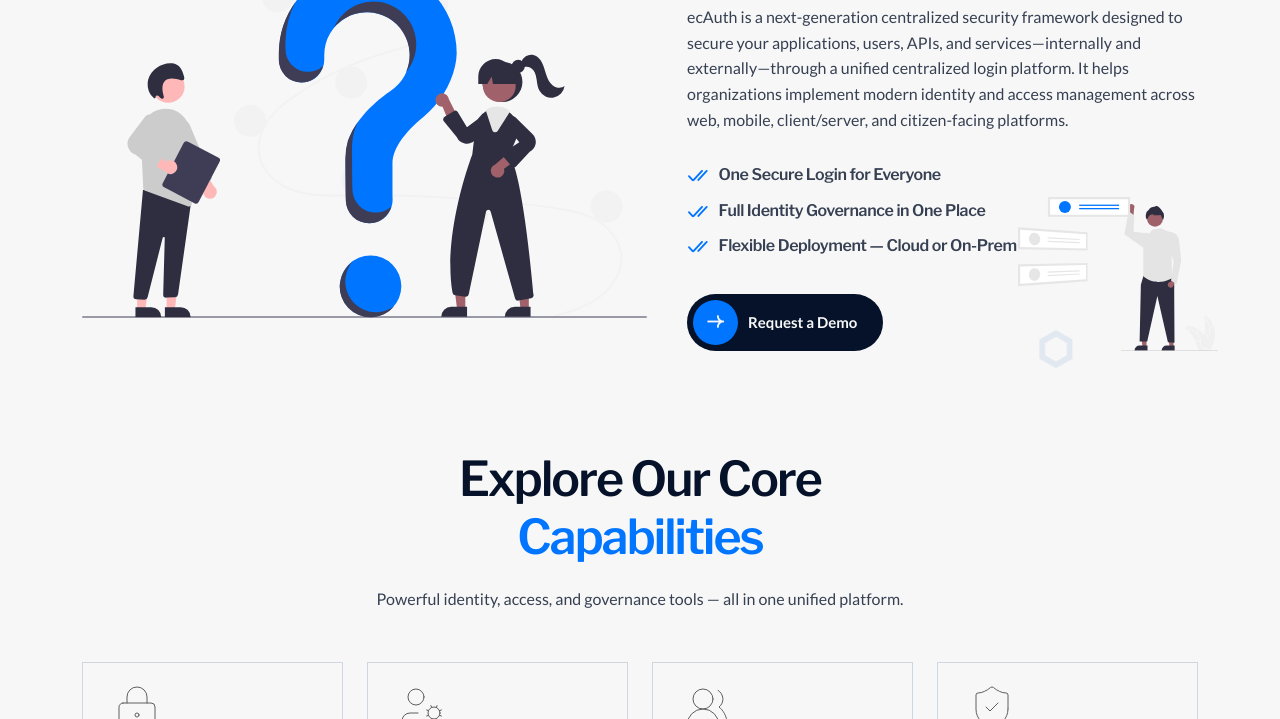
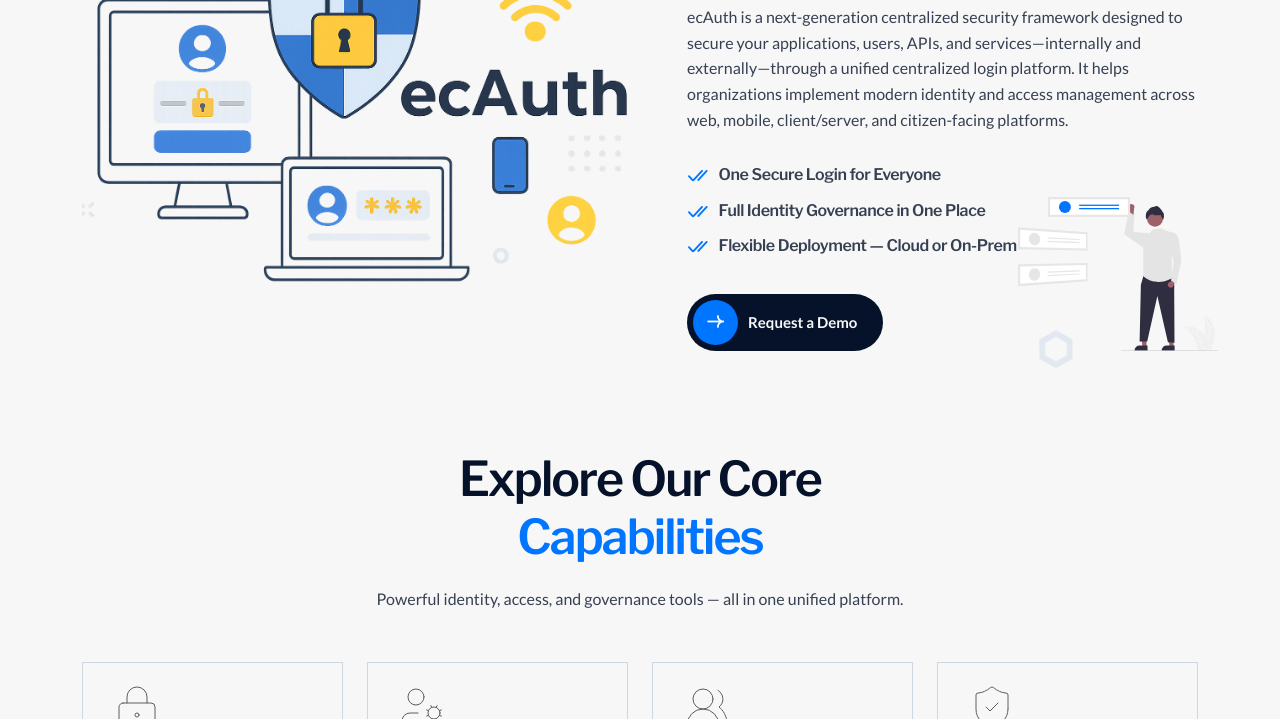
Before and after one commit to shajahank1/ecAuth, a plain HTML site: page index.html in a window 1280 px wide. Shown: the part 1805-2524 px from the top of the page. Drawn offline with nearby package versions, Linux system fonts and the light colour scheme; files whose address does not match are found by name; a web font is replaced by a local one.

Commit message:
change about section image

```diff
--- a/index.html
+++ b/index.html
@@ -355,7 +355,7 @@
 
                      <!-- Left visual graphic representing ecAuth concept -->
                      <div class="about-images-group-two hover:shine wow fadeInUp" data-wow-delay="0.1s">
-                        <img src="assets/images/about/what-is.svg" alt="Images">
+                        <img src="assets/images/about/what-is.png" alt="Images">
                      </div>
 
                      <!-- Text content explaining ecAuth -->
```
Also changed, not shown: assets/images/about/what-is.png (added), assets/images/about/what-is.svg (deleted).
